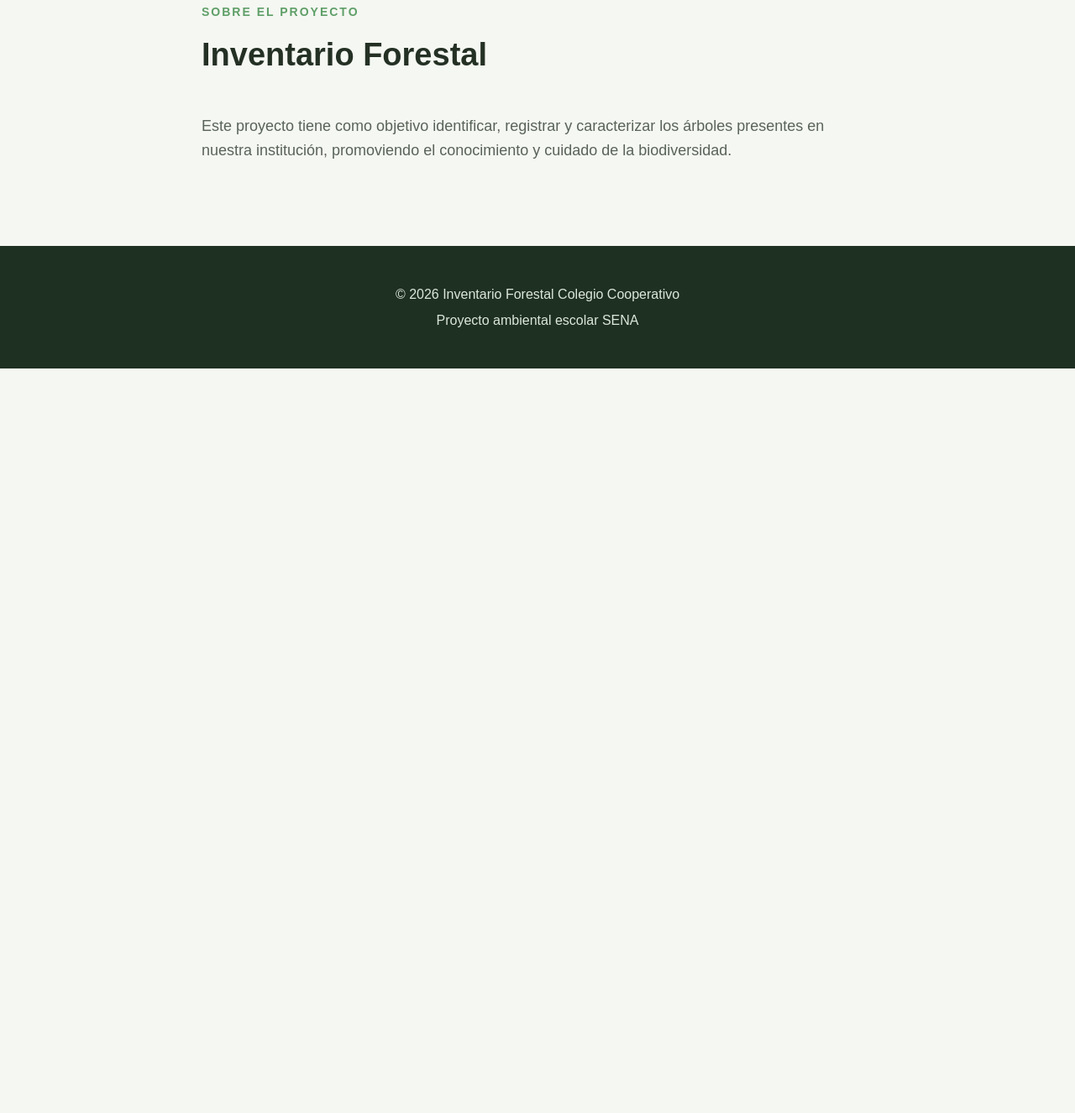
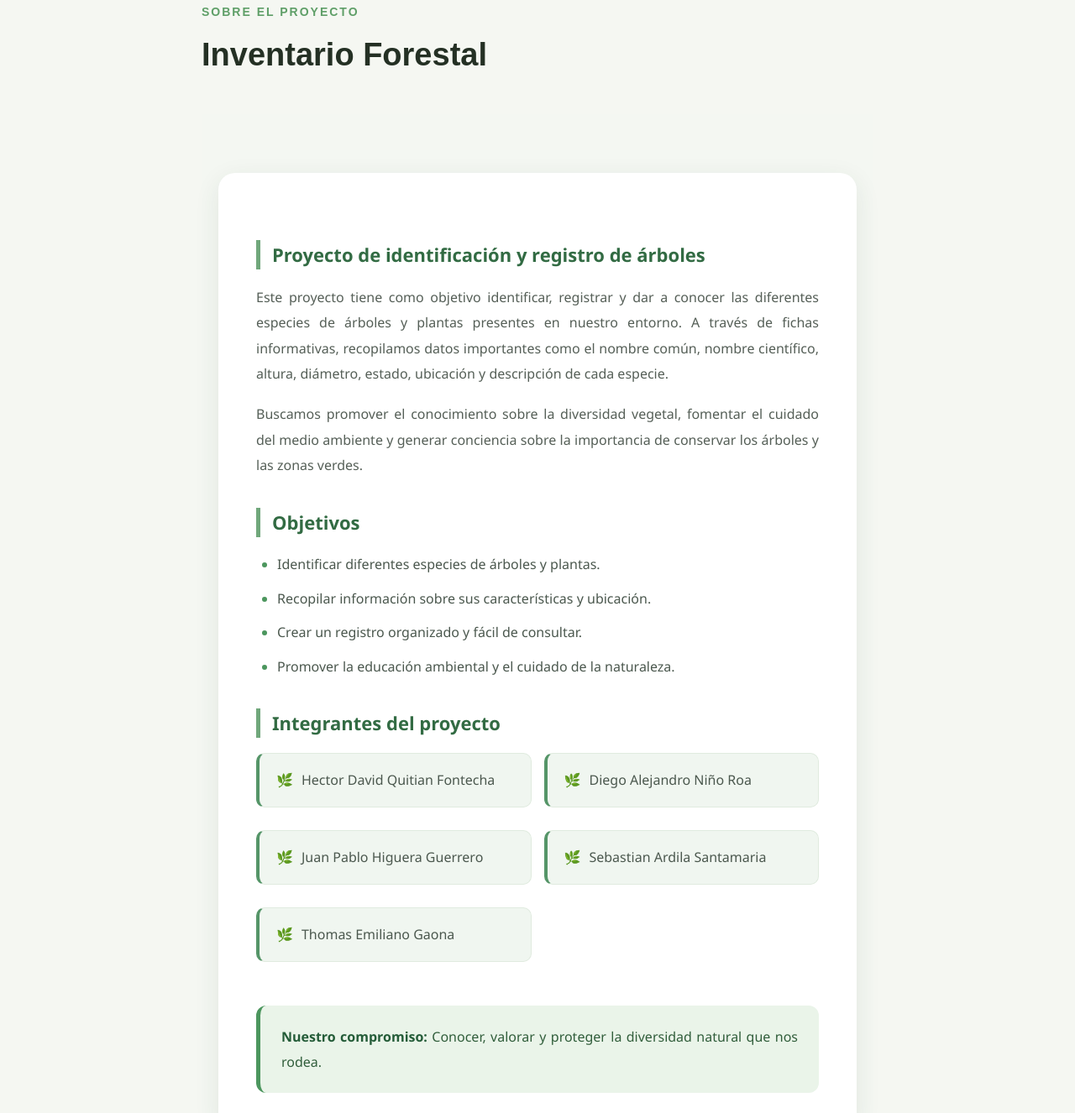
Before and after one commit to hectorpsl7/SENA, a plain HTML site: page index.html in a window 1280 px wide. Shown: the part 2094-3420 px from the top of the page at 84% size. Before the commit the page ends 2533 px from the top, so only its background shows below. Drawn offline with Linux system fonts and the light colour scheme.

Commit message:
versionfinalSENA

```diff
--- a/datos.js
+++ b/datos.js
@@ -4,16 +4,16 @@
 const arboles = {
 
 "001": {
-        codigo: "ARB-001",
-        nombre: "Matapalo",
-        cientifico: "Ficus Benjamina",
-        altura: "15 m",
-        diametro: "75cm a 100 cm",
-        estado: "Bueno",
-        ubicacion: "Entrada primaria",
-        descripcion: "El Matapalo es un árbol tropical de grandes raíces y ramas extensas que crece sobre otros árboles, rodeándolos y aprovechando su estructura para desarrollarse.",
-        imagen: "Imagenes/arbol001.jpeg"
- },
+    codigo: "ARB-001",
+    nombre: "Papaya",
+    cientifico: "Carica papaya",
+    altura: "2 m a 10 m",
+    diametro: "20 cm a 30 cm",
+    estado: "Casi muerta",
+    ubicacion: "Entrada primaria",
+    descripcion: "La papaya es una planta tropical de tronco recto y poco ramificado, con hojas grandes y palmeadas en la parte superior. Produce frutos carnosos de forma ovalada, conocidos por su sabor dulce y sus propiedades nutritivas.",
+    imagen: "Imagenes/arbol001.jpeg"
+},
 
  "002": {
         codigo: "ARB-002",
--- a/index.html
+++ b/index.html
@@ -199,11 +199,54 @@
             </div>
 
 
+
+<section class="sobre-proyecto">
+    <div class="contenedor-proyecto">
+        <h3>Proyecto de identificación y registro de árboles</h3>
+
+        <p>
+            Este proyecto tiene como objetivo identificar, registrar y dar
+            a conocer las diferentes especies de árboles y plantas presentes
+            en nuestro entorno. A través de fichas informativas, recopilamos
+            datos importantes como el nombre común, nombre científico,
+            altura, diámetro, estado, ubicación y descripción de cada especie.
+        </p>
+
+        <p>
+            Buscamos promover el conocimiento sobre la diversidad vegetal,
+            fomentar el cuidado del medio ambiente y generar conciencia
+            sobre la importancia de conservar los árboles y las zonas verdes.
+        </p>
+
+        <h3>Objetivos</h3>
+
+        <ul>
+            <li>Identificar diferentes especies de árboles y plantas.</li>
+            <li>Recopilar información sobre sus características y ubicación.</li>
+            <li>Crear un registro organizado y fácil de consultar.</li>
+            <li>Promover la educación ambiental y el cuidado de la naturaleza.</li>
+        </ul>
+
+        <h3>Integrantes del proyecto</h3>
+
+        <ul class="lista-integrantes">
+            <li>Hector David Quitian Fontecha</li>
+            <li>Diego Alejandro Niño Roa</li>
+            <li>Juan Pablo Higuera Guerrero</li>
+            <li>Sebastian Ardila Santamaria</li>
+            <li>Thomas Emiliano Gaona</li>
+        </ul>
+
+        <div class="compromiso">
             <p>
-                Este proyecto tiene como objetivo identificar, registrar
-                y caracterizar los árboles presentes en nuestra institución,
-                promoviendo el conocimiento y cuidado de la biodiversidad.
+                <strong>Nuestro compromiso:</strong>
+                Conocer, valorar y proteger la diversidad natural que nos rodea.
             </p>
+        </div>
+
+    </div>
+</section>
+
 
         </section>
 
--- a/style.css
+++ b/style.css
@@ -1,3 +1,169 @@
+
+/* ===== SOBRE EL PROYECTO ===== */
+
+.sobre-proyecto {
+    width: 100%;
+    padding: 70px 20px;
+    background: #f4f7f2;
+    font-family: 'Segoe UI', Arial, sans-serif;
+}
+
+.contenedor-proyecto {
+    max-width: 1000px;
+    margin: auto;
+    padding: 45px;
+    background: #ffffff;
+    border-radius: 20px;
+    box-shadow: 0 8px 30px rgba(30, 70, 40, 0.09);
+}
+
+/* TÍTULO PRINCIPAL */
+
+.contenedor-proyecto h2 {
+    text-align: center;
+    font-size: 34px;
+    color: #245c38;
+    margin-bottom: 35px;
+    font-weight: 700;
+    text-transform: uppercase;
+    letter-spacing: 1px;
+}
+
+.contenedor-proyecto h2::after {
+    content: "";
+    display: block;
+    width: 75px;
+    height: 4px;
+    background: #70a77b;
+    margin: 15px auto 0;
+    border-radius: 10px;
+}
+
+/* SUBTÍTULOS */
+
+.contenedor-proyecto h3 {
+    color: #326b43;
+    font-size: 22px;
+    margin-top: 35px;
+    margin-bottom: 18px;
+    padding-left: 14px;
+    border-left: 5px solid #70a77b;
+}
+
+/* PÁRRAFOS */
+
+.contenedor-proyecto p {
+    color: #555f57;
+    font-size: 16px;
+    line-height: 1.9;
+    text-align: justify;
+    margin-bottom: 18px;
+}
+
+/* OBJETIVOS */
+
+.contenedor-proyecto ul {
+    padding-left: 25px;
+    margin: 15px 0;
+}
+
+.contenedor-proyecto ul li {
+    color: #4b584e;
+    font-size: 16px;
+    line-height: 1.8;
+    margin-bottom: 12px;
+}
+
+.contenedor-proyecto ul li::marker {
+    color: #4c965e;
+}
+
+/* INTEGRANTES */
+
+.contenedor-proyecto .lista-integrantes {
+    list-style: none;
+    padding: 0;
+    display: grid;
+    grid-template-columns: repeat(2, 1fr);
+    gap: 15px;
+}
+
+.lista-integrantes li {
+    background: #f0f6f0;
+    padding: 17px 20px;
+    border-radius: 10px;
+    border: 1px solid #e0ebdf;
+    border-left: 4px solid #559568;
+    color: #315c3b;
+    font-weight: 500;
+    transition: all 0.3s ease;
+}
+
+.lista-integrantes li::before {
+    content: "🌿";
+    margin-right: 10px;
+}
+
+.lista-integrantes li:hover {
+    background: #e3f0e4;
+    transform: translateY(-3px);
+    box-shadow: 0 5px 12px rgba(40, 90, 50, 0.08);
+}
+
+/* COMPROMISO */
+
+.compromiso {
+    margin-top: 40px;
+    padding: 22px 25px;
+    background: #eaf4e9;
+    border-radius: 12px;
+    border-left: 5px solid #4c965e;
+}
+
+.compromiso p {
+    margin: 0;
+    color: #315e3b;
+    font-size: 16px;
+}
+
+.compromiso strong {
+    color: #245c38;
+}
+
+/* RESPONSIVE */
+
+@media (max-width: 650px) {
+
+    .sobre-proyecto {
+        padding: 35px 12px;
+    }
+
+    .contenedor-proyecto {
+        padding: 25px 18px;
+    }
+
+    .contenedor-proyecto h2 {
+        font-size: 26px;
+    }
+
+    .contenedor-proyecto h3 {
+        font-size: 19px;
+    }
+
+    .contenedor-proyecto p {
+        font-size: 15px;
+    }
+
+    .contenedor-proyecto .lista-integrantes {
+        grid-template-columns: 1fr;
+    }
+}
+
+
+
+
+
+
 .foto-arbol {
     width: 100%;
     height: auto;
```
Also changed, not shown: Imagenes/arbol001.jpeg, Imagenes/arbol009.jpeg, Imagenes/arbol010.jpeg (added), arbol012.jpeg (deleted).
